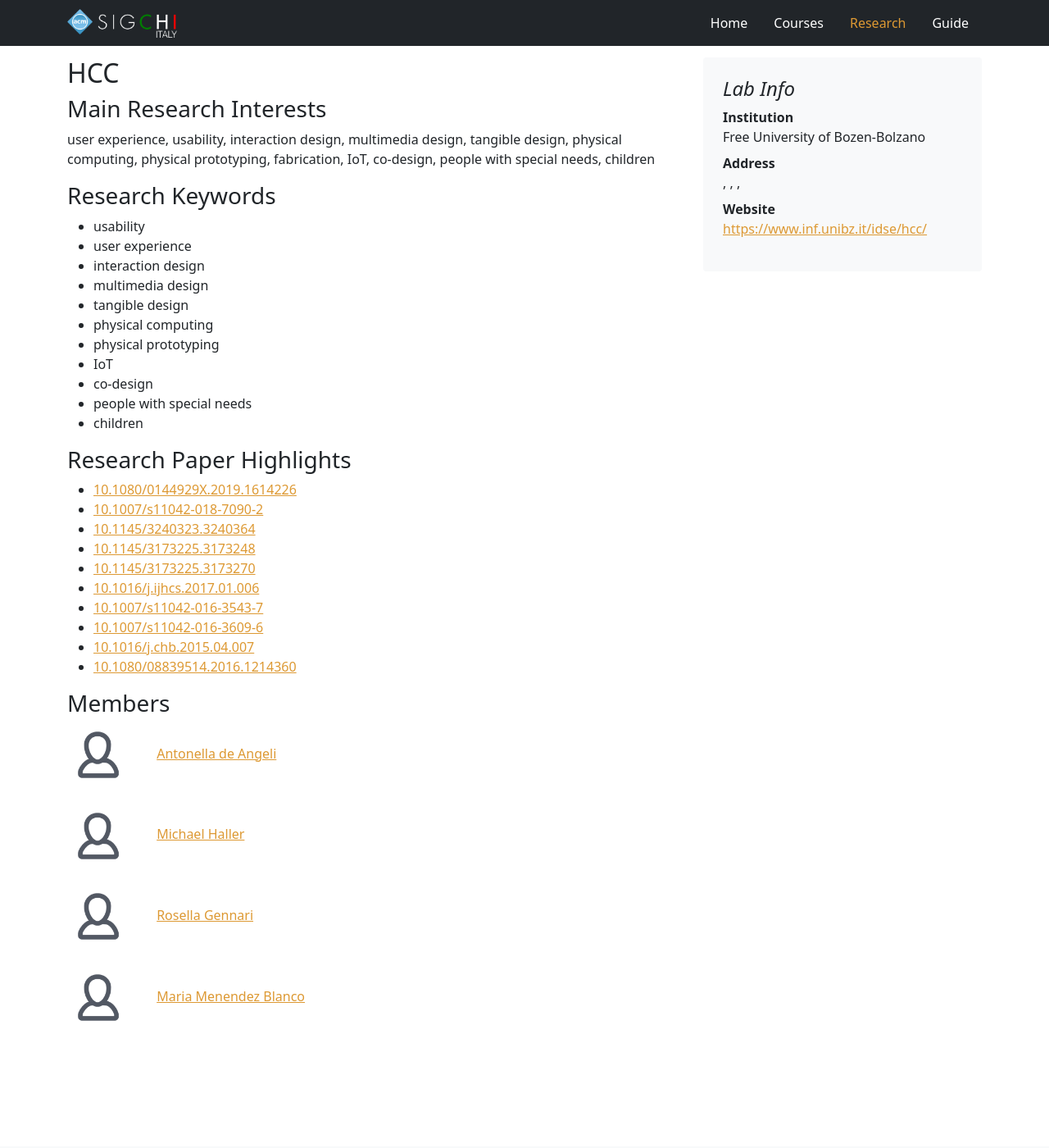
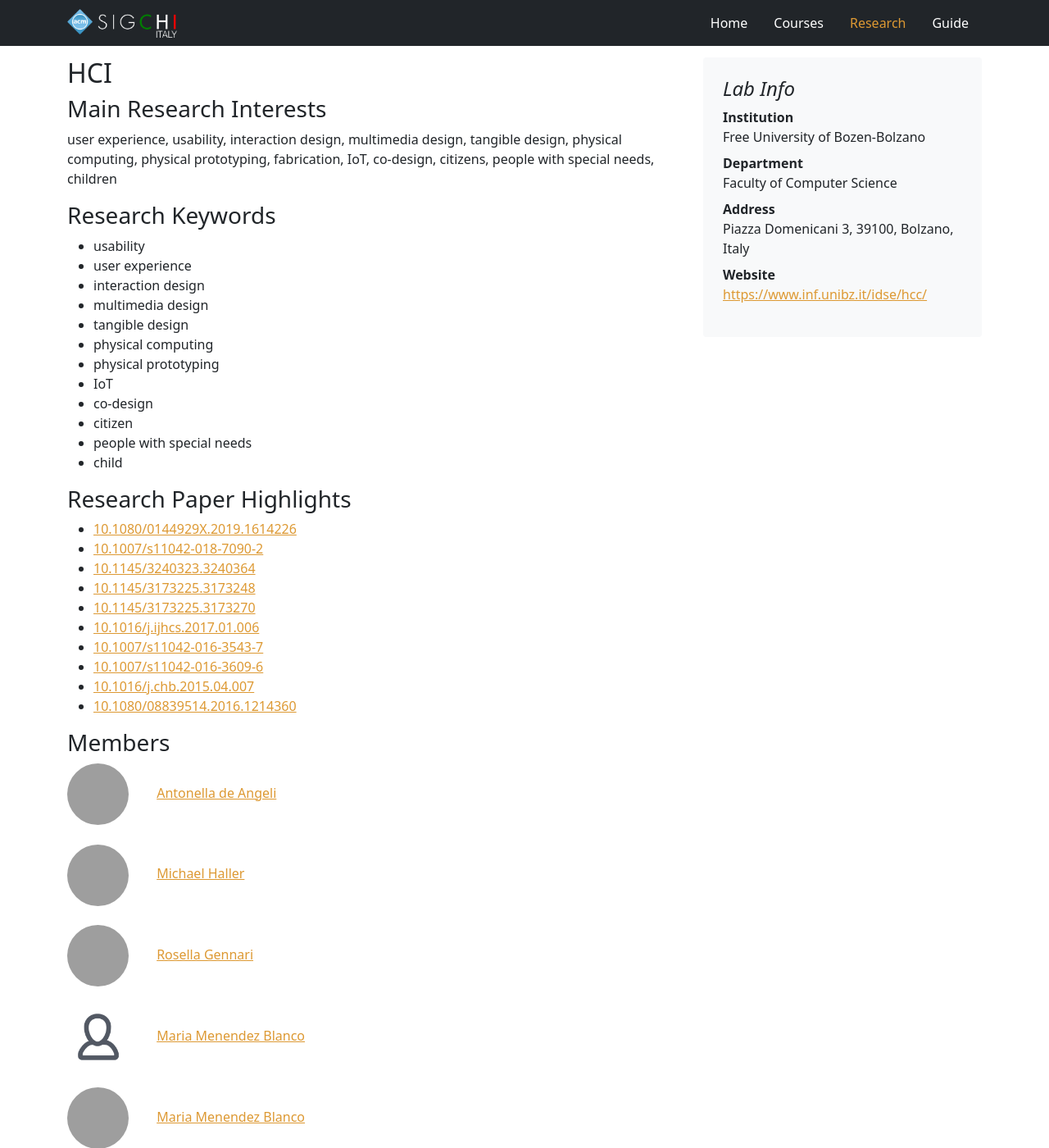
Before and after one commit to sigchi-italy/sigchi-italy, a Jekyll site: the page built from _research_groups/unibz-hcc/description.md, in a window 1280 px wide and 1400 px high. Shown: the whole window at 82% size. Built offline with Jekyll 4.4.1, drawn with Linux system fonts in a browser that asks for light colours; grey boxes are pictures that could not be loaded.

Commit message:
Unibz hcc (#5)
* added people and keywords

Added: de Angeli, Haller, Menendez.
Added: keywords for people (might change).

* Update description.md

Co-authored-by: Davide Spano <davide.spano@unica.it>

```diff
--- a/_research_groups/unibz-hcc/description.md
+++ b/_research_groups/unibz-hcc/description.md
@@ -1,33 +1,33 @@
 ---
 layout: research
-title: HCC
-group-name: HCC
+title: HCI
+group-name: HCI
 institution: Free University of Bozen-Bolzano
-department:
+department: Faculty of Computer Science
 address:
-  street-name:
-  street-number:
-  city:
-  state:
-  zip:
+  street-name: Piazza Domenicani
+  street-number: 3
+  city: Bolzano
+  state: Italy
+  zip: 39100
 website: https://www.inf.unibz.it/idse/hcc/
 members:
 - member:
     name: Antonella
     surname: de Angeli
-    picture: null
+    picture: https://webservices.scientificnet.org/rest/uisdata/api/v1/people/30670/image?w=260&h=260
     url: https://www.unibz.it/it/faculties/computer-science/academic-staff/person/30670-antonella-de-angeli
     email: antonella.deangeli@unibz.it
 - member:
     name: Michael
     surname: Haller
-    picture: null
+    picture: https://webservices.scientificnet.org/rest/uisdata/api/v1/people/11217/image?w=260&h=260
     url: https://www.unibz.it/it/faculties/computer-science/academic-staff/person/11217-michael-haller
     email: michael.haller@unibz.it
 - member:
     name: Rosella
     surname: Gennari
-    picture: null
+    picture: https://webservices.scientificnet.org/rest/uisdata/api/v1/people/8607/image?w=260&h=260
     url: https://www.unibz.it/it/faculties/computer-science/academic-staff/person/8607-rosella-gennari
     email: gennari@inf.unibz.it
 - member:
@@ -36,6 +36,12 @@ members:
     picture: null
     url: https://www.unibz.it/it/faculties/computer-science/academic-staff/person/44152-maria-menendez-blanco
     email: gennari@inf.unibz.it
+- member:
+    name: Maria
+    surname: Menendez Blanco
+    picture: https://webservices.scientificnet.org/rest/uisdata/api/v1/people/44152/image?w=260&h=260
+    url: https://www.unibz.it/it/faculties/computer-science/academic-staff/person/44152-maria-menendez-blanco
+    email: Maria.MenendezBlanco@unibz.it
 keywords:
  - keyword: usability
  - keyword: user experience
@@ -46,8 +52,9 @@ keywords:
  - keyword: physical prototyping
  - keyword: IoT
  - keyword: co-design
+ - keyword: citizen
  - keyword: people with special needs
- - keyword: children
+ - keyword: child
 papers:
  - doi: 10.1080/0144929X.2019.1614226
  - doi: 10.1007/s11042-018-7090-2
@@ -63,4 +70,4 @@ papers:
 
 
 ### Main Research Interests
-user experience, usability, interaction design, multimedia design, tangible design, physical computing, physical prototyping, fabrication, IoT, co-design, people with special needs, children
+user experience, usability, interaction design, multimedia design, tangible design, physical computing, physical prototyping, fabrication, IoT, co-design, citizens, people with special needs, children
```
